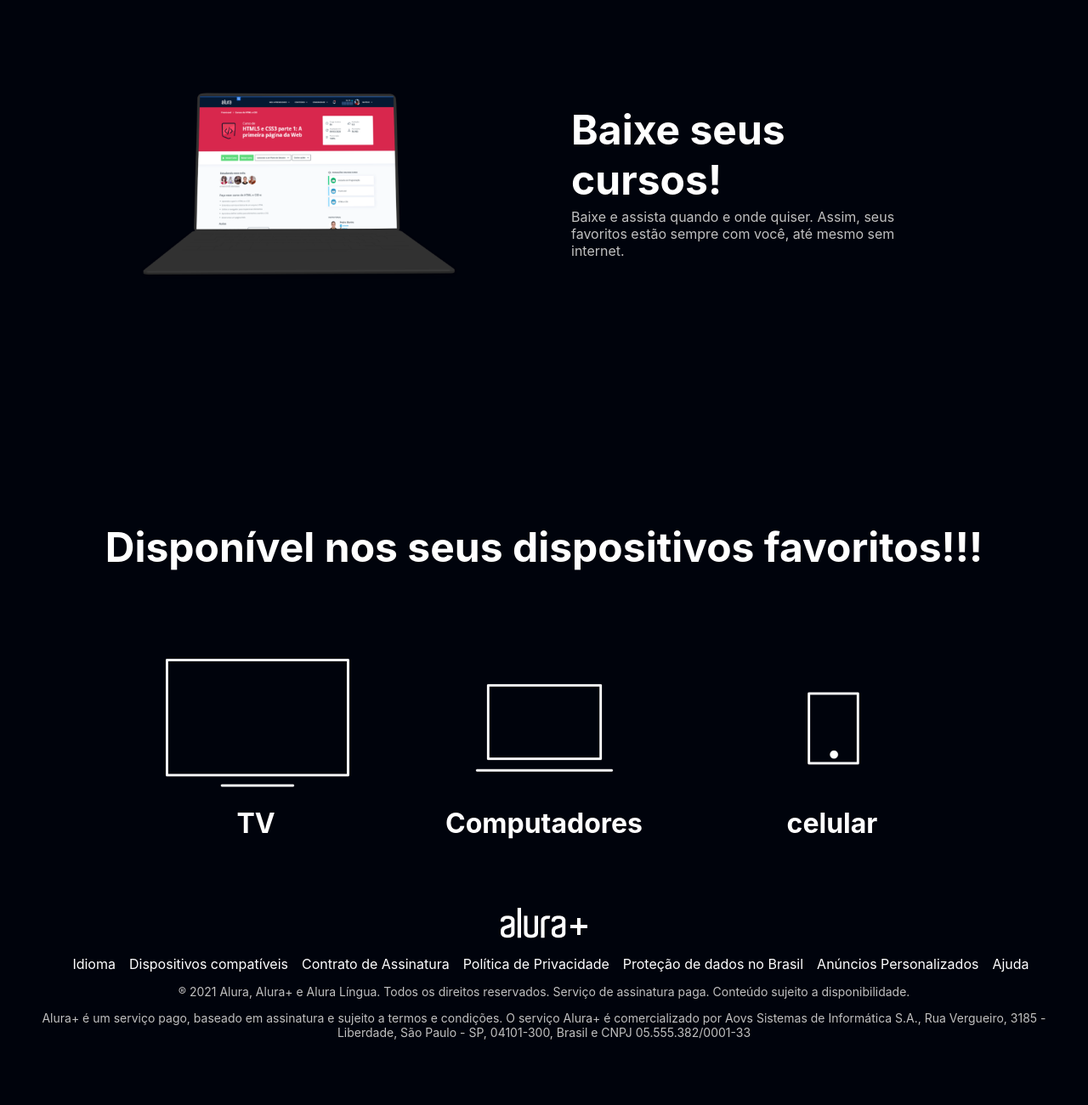
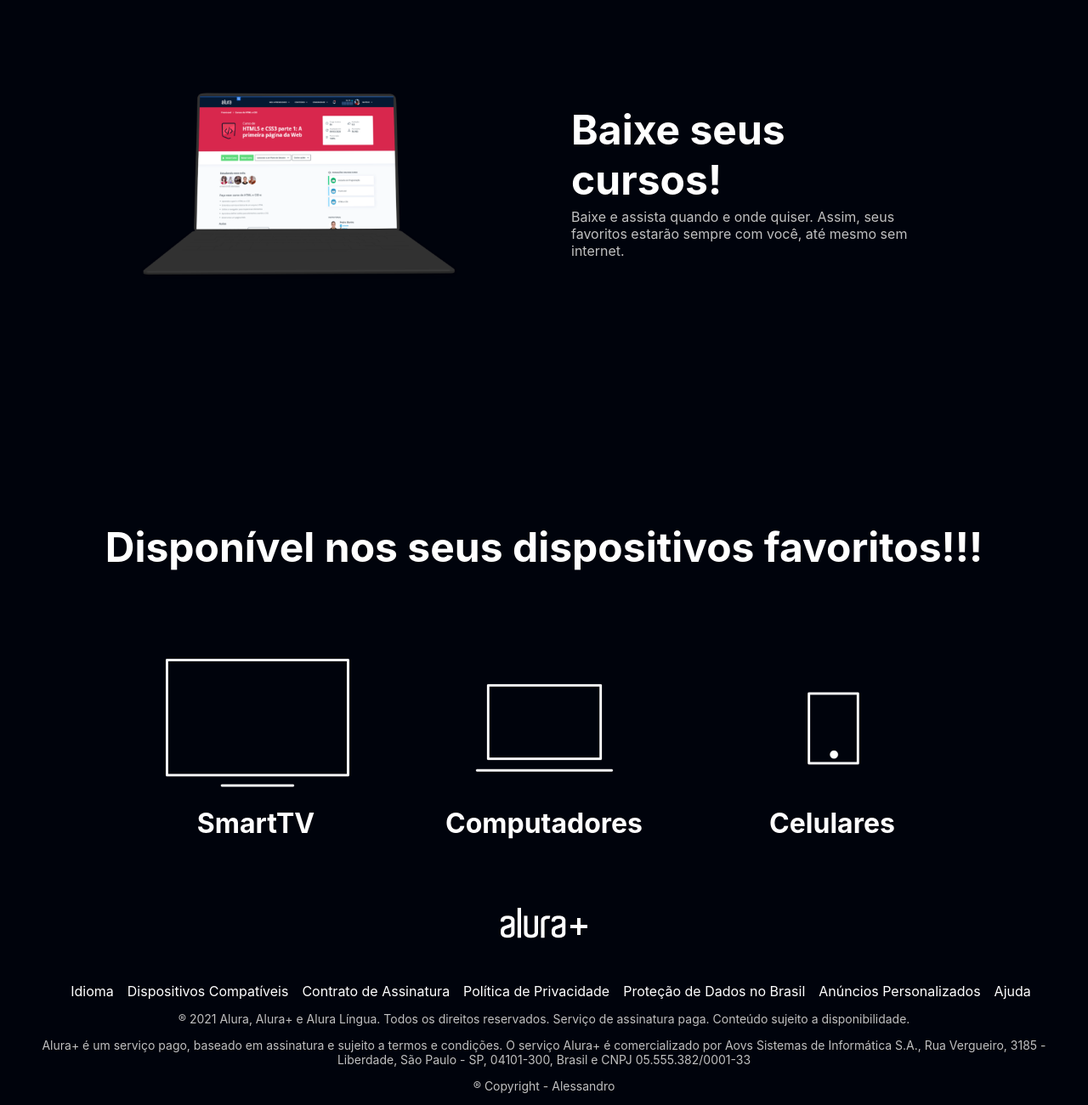
Before and after one commit to alefpinto/alura-plus, a plain HTML site: page index.html in a window 1280 px wide. Shown: the part 2586-3886 px from the top of the page at 85% size. Before the commit the page ends 3823 px from the top, so only its background shows below. Drawn offline with Linux system fonts and the light colour scheme; a web font is replaced by a local one.

Commit message:
Add files via upload

```diff
--- a/index.html
+++ b/index.html
@@ -42,7 +42,7 @@
             <img src="img/Notebook.png" alt="Notebook com a página do curso HTML5 e CSS3 da Alura aberta" class="secundario__imagem">
             <div class="container__descricao">
                 <h2 class="descricao__titulo">Baixe seus cursos!</h2>
-                <p class="descricao__texto">Baixe e assista quando e onde quiser. Assim, seus favoritos estão sempre com você, até mesmo sem internet.</p>
+                <p class="descricao__texto">Baixe e assista quando e onde quiser. Assim, seus favoritos estarão sempre com você, até mesmo sem internet.</p>
             </div>
         </section>
 
@@ -51,7 +51,7 @@
             <ul class="dispositivos__lista">
                 <li>
                     <img src="img/tv.png" alt="icone de televisao">
-                    <h3 class="lista__item">TV</h3>
+                    <h3 class="lista__item">SmartTV</h3>
                 </li>
                 <li>
                     <img src="img/computador.png" alt="icone de televisao">
@@ -59,7 +59,7 @@
                 </li>
                 <li>
                     <img src="img/celular.png" alt="icone de televisao">
-                    <h3 class="lista__item">celular</h3>
+                    <h3 class="lista__item">Celulares</h3>
                 </li>
             </ul>
         </section>
@@ -71,7 +71,7 @@
                     <a href="#">Idioma</a>
                 </li>
                 <li class="lista__link">
-                    <a href="#">Dispositivos compatíveis</a>
+                    <a href="#">Dispositivos Compatíveis</a>
                 </li>
                 <li class="lista__link">
                     <a href="#">Contrato de Assinatura</a>
@@ -80,7 +80,7 @@
                     <a href="#">Política de Privacidade</a>
                 </li>
                 <li class="lista__link">
-                    <a href="#">Proteção de dados no Brasil</a>
+                    <a href="#">Proteção de Dados no Brasil</a>
                 </li>
                 <li class="lista__link">
                     <a href="#">Anúncios Personalizados</a>
@@ -91,6 +91,7 @@
             </ul>
             <p class="rodape__texto">® 2021 Alura, Alura+ e Alura Língua. Todos os direitos reservados. Serviço de assinatura paga. Conteúdo sujeito a disponibilidade.</p>
             <p class="rodape__texto">Alura+ é um serviço pago, baseado em assinatura e sujeito a termos e condições. O serviço Alura+ é comercializado por Aovs Sistemas de Informática S.A., Rua Vergueiro, 3185 - Liberdade, São Paulo - SP, 04101-300, Brasil e CNPJ 05.555.382/0001-33</p>
+            <p class="rodape__texto">® Copyright - Alessandro</p>
         </footer>
 
     </body>
--- a/style.css
+++ b/style.css
@@ -4,7 +4,7 @@
     --botao-azul: #167BF7;
     --cor-de-fundo: #00030C;
     --fonte-principal: 'Inter';
-    --botao-azul-efeito:#2610cb;
+    --botao-azul-efeito:#3086ee;
 }
 
 body {
@@ -141,7 +141,7 @@ body {
     margin: 0em 3em;
 }
 
-.rodape__logo: {
+.rodape__logo {
     margin-bottom: 2em;
 }
 
```
